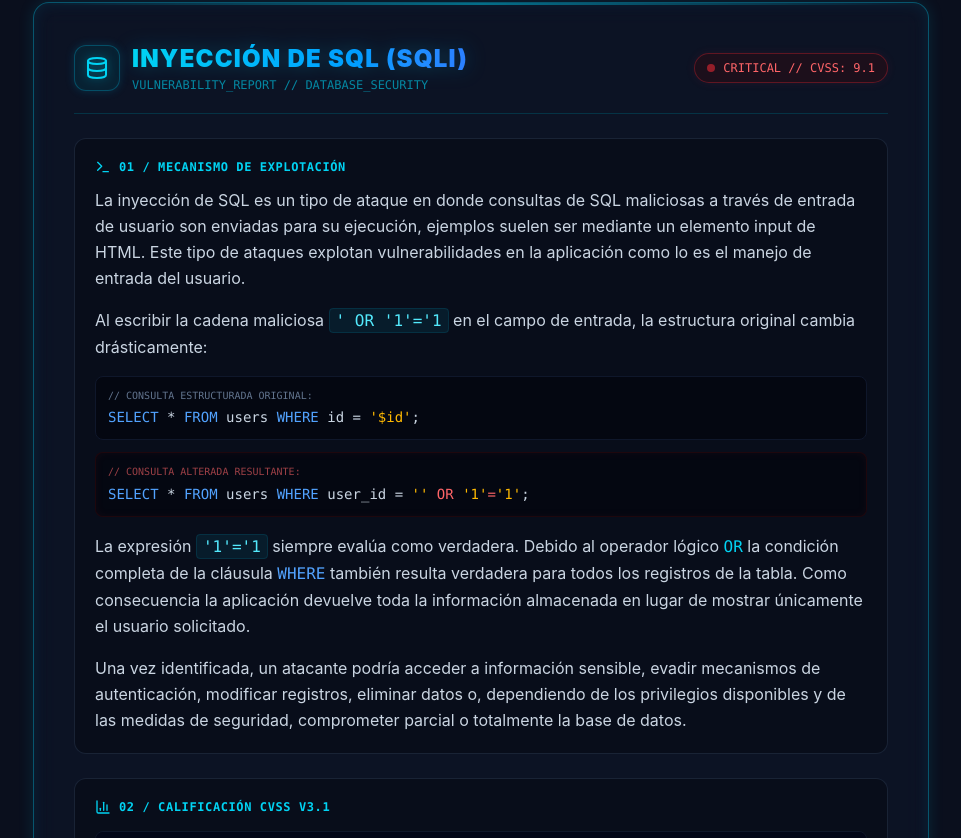
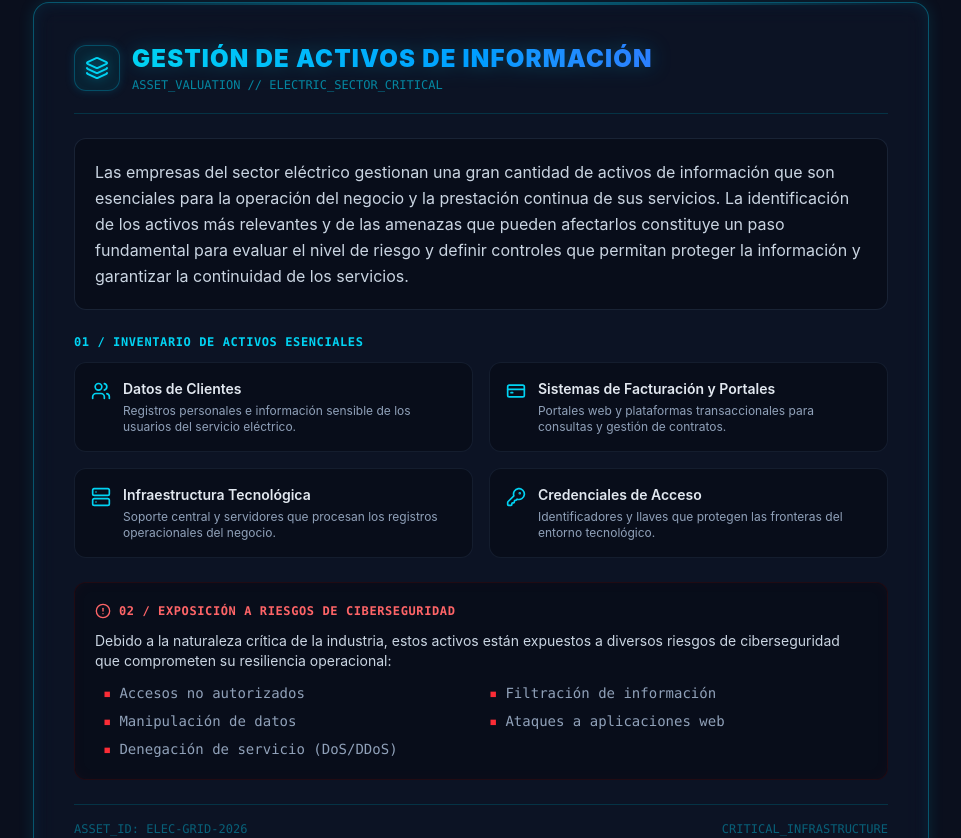
Before and after one commit to rocam23/auditoria_rojcam, a React (Vite) app: page / in a window 1280 px wide. Shown: the part 882-1720 px from the top of the page, without its empty margins (159-1120 px from the left). Built offline with nearby package versions, Linux system fonts and the light colour scheme.

Commit message:
Creación de componente Activos y corrección en Comandos.

```diff
--- a/src/App.jsx
+++ b/src/App.jsx
@@ -3,21 +3,25 @@ import Resumen from './components/Resumen';
 import InyeccionSQL from './components/InyeccionSQL';
 import XSS from './components/XSS';
 import Comandos from './components/Comandos';
+import Activos from './components/Activos';
 
 function App() {
   return (
     <div className="min-h-screen bg-[#0a0f1d] bg-[radial-gradient(ellipse_at_center,_var(--tw-gradient-stops))] from-[#0f172a] via-[#070a13] to-[#020408] flex flex-col items-center justify-start p-4 sm:p-6 md:p-8 gap-8 overflow-y-auto">
 
-      {/* 1. Resumen Contextual */}
+      {/* 1. Introducción y Evaluación de Seguridad */}
       <Resumen />
 
-      {/* 2. Inyección de Bases de Datos */}
+      {/* 2. Inventario de Activos Críticos del Sector */}
+      <Activos />
+
+      {/* 3. Reporte de Vulnerabilidad: SQLi */}
       <InyeccionSQL />
 
-      {/* 3. Vulnerabilidad en Navegador */}
+      {/* 4. Reporte de Vulnerabilidad: XSS */}
       <XSS />
 
-      {/* 4. Inyección a Nivel de Sistema Operativo */}
+      {/* 5. Reporte de Vulnerabilidad: Inyección de Comandos */}
       <Comandos />
 
     </div>
--- a/src/components/Activos.jsx
+++ b/src/components/Activos.jsx
@@ -0,0 +1,115 @@
+import React from 'react';
+import { Shield, Layers, AlertCircle, Server, Users, CreditCard, KeyRound } from 'lucide-react';
+
+export default function Activos() {
+  return (
+    <div className="w-full max-w-4xl bg-[#0d1527]/80 backdrop-blur-md rounded-2xl border border-cyan-500/40 shadow-[0_0_15px_rgba(6,182,212,0.15),inset_0_0_15px_rgba(6,182,212,0.1)] p-6 sm:p-8 md:p-10 relative overflow-hidden transition-all duration-300 hover:shadow-[0_0_25px_rgba(6,182,212,0.3),inset_0_0_20px_rgba(6,182,212,0.15)] hover:border-cyan-400 font-sans text-slate-100">
+
+      {/* Detalle decorativo superior (Línea de energía de fondo) */}
+      <div className="absolute top-0 left-0 w-full h-[2px] bg-gradient-to-r from-transparent via-cyan-500 to-transparent animate-pulse" />
+
+      {/* Encabezado de la Tarjeta con Icono */}
+      <div className="flex flex-col sm:flex-row sm:items-center sm:justify-between gap-4 mb-6 border-b border-cyan-950 pb-5">
+        <div className="flex items-center gap-3">
+          <div className="p-2.5 bg-cyan-950/50 rounded-xl border border-cyan-500/30 text-cyan-400 shadow-[0_0_10px_rgba(6,182,212,0.2)]">
+            <Layers className="w-6 h-6 drop-shadow-[0_0_5px_rgba(6,182,212,0.5)]" />
+          </div>
+          <div>
+            <h2 className="text-xl sm:text-2xl font-black tracking-wider text-transparent bg-clip-text bg-gradient-to-r from-cyan-400 to-blue-500 uppercase drop-shadow-[0_0_10px_rgba(6,182,212,0.3)]">
+              Gestión de Activos de Información
+            </h2>
+            <p className="text-xs text-cyan-400/60 font-mono mt-0.5">ASSET_VALUATION // ELECTRIC_SECTOR_CRITICAL</p>
+          </div>
+        </div>
+      </div>
+
+      {/* Contenido Principal */}
+      <div className="space-y-6 text-sm sm:text-base text-slate-300 leading-relaxed font-normal">
+
+        {/* Descripción General */}
+        <div className="bg-[#080d1a] p-5 rounded-xl border border-slate-800/80 hover:border-cyan-500/30 transition-colors duration-300">
+          <p>
+            Las empresas del sector eléctrico gestionan una gran cantidad de activos de información que son esenciales para la operación del negocio y la prestación continua de sus servicios. La identificación de los activos más relevantes y de las amenazas que pueden afectarlos constituye un paso fundamental para evaluar el nivel de riesgo y definir controles que permitan proteger la información y garantizar la continuidad de los servicios.
+          </p>
+        </div>
+
+        {/* Desglose de Activos Identificados en el Documento */}
+        <div>
+          <h3 className="text-xs font-mono text-cyan-400 tracking-wider uppercase font-semibold mb-3 flex items-center gap-2">
+            <span>01 / Inventario de Activos Esenciales</span>
+          </h3>
+
+          <div className="grid grid-cols-1 sm:grid-cols-2 gap-4">
+            <div className="bg-[#080d1a] p-4 rounded-xl border border-slate-800/60 flex items-start gap-3">
+              <div className="text-cyan-400 mt-0.5"><Users className="w-5 h-5" /></div>
+              <div>
+                <h4 className="font-semibold text-slate-200 text-sm">Datos de Clientes</h4>
+                <p className="text-xs text-slate-400 mt-1">Registros personales e información sensible de los usuarios del servicio eléctrico.</p>
+              </div>
+            </div>
+
+            <div className="bg-[#080d1a] p-4 rounded-xl border border-slate-800/60 flex items-start gap-3">
+              <div className="text-cyan-400 mt-0.5"><CreditCard className="w-5 h-5" /></div>
+              <div>
+                <h4 className="font-semibold text-slate-200 text-sm">Sistemas de Facturación y Portales</h4>
+                <p className="text-xs text-slate-400 mt-1">Portales web y plataformas transaccionales para consultas y gestión de contratos.</p>
+              </div>
+            </div>
+
+            <div className="bg-[#080d1a] p-4 rounded-xl border border-slate-800/60 flex items-start gap-3">
+              <div className="text-cyan-400 mt-0.5"><Server className="w-5 h-5" /></div>
+              <div>
+                <h4 className="font-semibold text-slate-200 text-sm">Infraestructura Tecnológica</h4>
+                <p className="text-xs text-slate-400 mt-1">Soporte central y servidores que procesan los registros operacionales del negocio.</p>
+              </div>
+            </div>
+
+            <div className="bg-[#080d1a] p-4 rounded-xl border border-slate-800/60 flex items-start gap-3">
+              <div className="text-cyan-400 mt-0.5"><KeyRound className="w-5 h-5" /></div>
+              <div>
+                <h4 className="font-semibold text-slate-200 text-sm">Credenciales de Acceso</h4>
+                <p className="text-xs text-slate-400 mt-1">Identificadores y llaves que protegen las fronteras del entorno tecnológico.</p>
+              </div>
+            </div>
+          </div>
+        </div>
+
+        {/* Sección de Riesgos Expuestos */}
+        <div className="bg-[#080d1a] p-5 rounded-xl border border-red-950/40 shadow-[inset_0_0_15px_rgba(239,68,68,0.03)]">
+          <div className="flex items-center gap-2 mb-3 text-red-400 font-mono text-xs tracking-wider uppercase font-semibold">
+            <AlertCircle className="w-4 h-4" />
+            <span>02 / Exposición a Riesgos de Ciberseguridad</span>
+          </div>
+          <p className="mb-3 text-sm">
+            Debido a la naturaleza crítica de la industria, estos activos están expuestos a diversos riesgos de ciberseguridad que comprometen su resiliencia operacional:
+          </p>
+          <ul className="grid grid-cols-1 sm:grid-cols-2 gap-2 text-xs sm:text-sm font-mono text-slate-400 pl-2">
+            <li className="flex items-center gap-2">
+              <span className="text-red-500 font-bold">▪</span> Accesos no autorizados
+            </li>
+            <li className="flex items-center gap-2">
+              <span className="text-red-500 font-bold">▪</span> Filtración de información
+            </li>
+            <li className="flex items-center gap-2">
+              <span className="text-red-500 font-bold">▪</span> Manipulación de datos
+            </li>
+            <li className="flex items-center gap-2">
+              <span className="text-red-500 font-bold">▪</span> Ataques a aplicaciones web
+            </li>
+            <li className="flex items-center gap-2 sm:col-span-2">
+              <span className="text-red-500 font-bold">▪</span> Denegación de servicio (DoS/DDoS)
+            </li>
+          </ul>
+        </div>
+
+      </div>
+
+      {/* Pie de la tarjeta */}
+      <div className="mt-6 pt-4 border-t border-cyan-950 flex items-center justify-between text-xs font-mono text-cyan-400/40">
+        <span>ASSET_ID: ELEC-GRID-2026</span>
+        <span>CRITICAL_INFRASTRUCTURE</span>
+      </div>
+
+    </div>
+  );
+}
--- a/src/components/Comandos.jsx
+++ b/src/components/Comandos.jsx
@@ -118,9 +118,6 @@ export default function Comandos() {
               </tbody>
             </table>
           </div>
-          <p className="text-xs font-mono text-cyan-400/70 mt-3 text-right">
-            * Nota: El documento fuente indica un error tipográfico citando "XSS" en el texto, pero evalúa la inyección de comandos con severidad crítica de 9.8.
-          </p>
         </div>
 
         {/* Prevención y Mitigación */}
```
